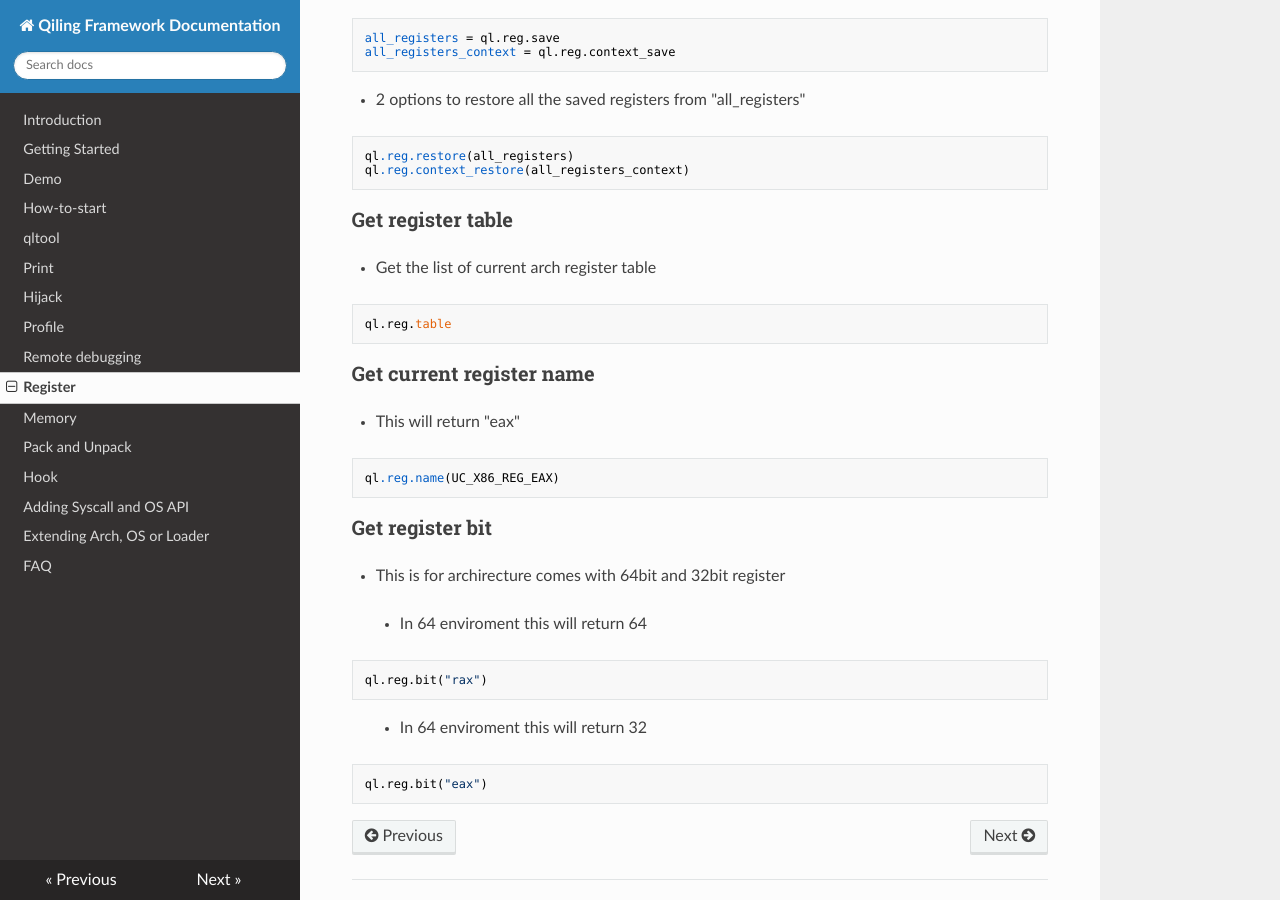
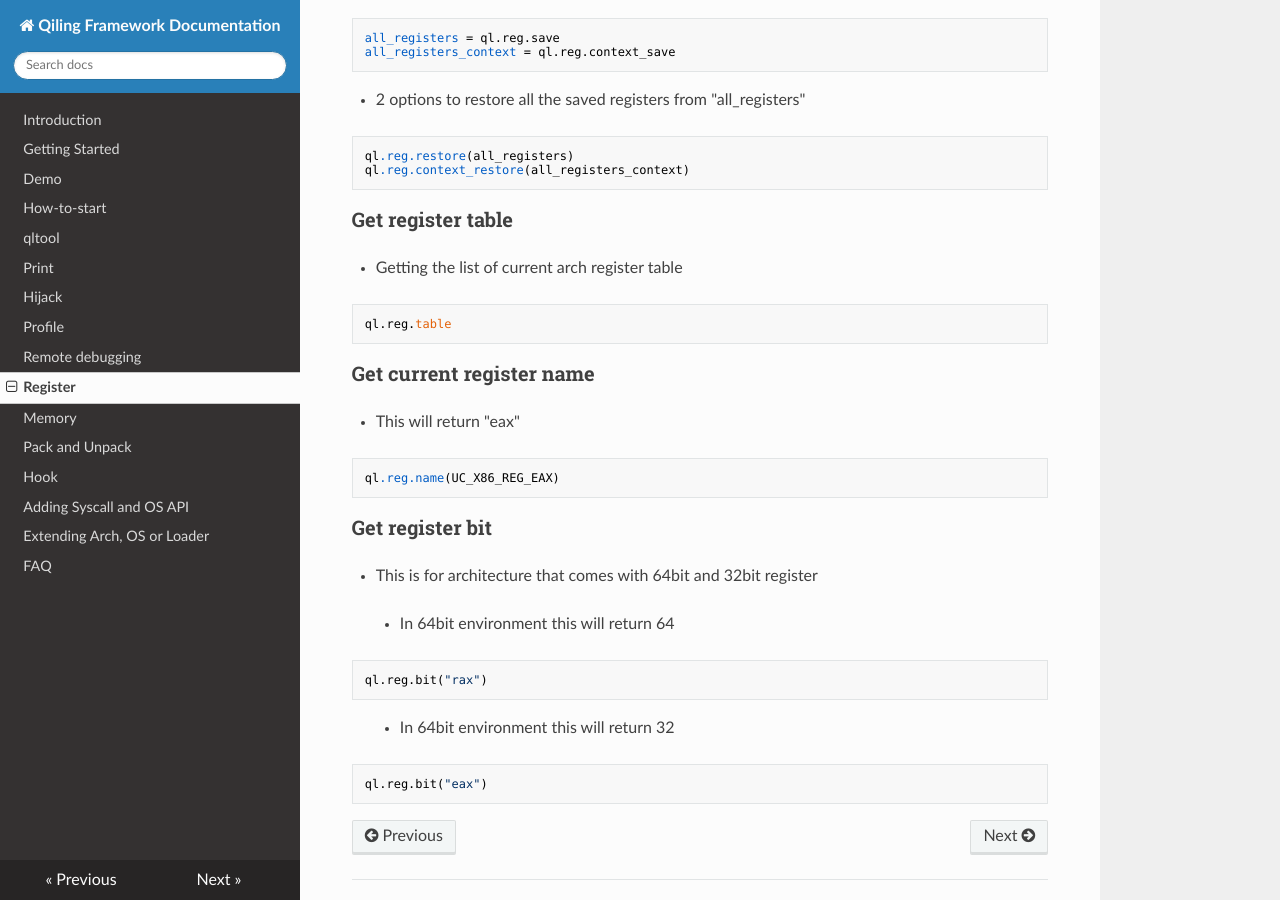
Before and after one commit to qilingframework/rtfd.io, an MkDocs documentation site: the page built from docs/register.md, in a window 1280 px wide and 900 px high, scrolled down 1285 px. Built offline with MkDocs 1.6.1, drawn with Linux system fonts in a browser that asks for light colours; nearby versions of some CDN libraries; some of the changed text lies outside the part shown.

Commit message:
Update register.md

````diff
--- a/docs/register.md
+++ b/docs/register.md
@@ -71,7 +71,7 @@ ql.reg.context_restore(all_registers_context)
 
 
 ### Get register table
-- Get the list of current arch register table
+- Getting the list of current arch register table
 ```
 ql.reg.table
 ```
@@ -84,14 +84,14 @@ ql.reg.name(UC_X86_REG_EAX)
 
 
 ### Get register bit
-- This is for archirecture comes with 64bit and 32bit register
+- This is for architecture that comes with 64bit and 32bit register
 
-> - In 64 enviroment this will return 64
+> - In 64bit environment this will return 64
 ```
 ql.reg.bit("rax")
 ```
 
-> - In 64 enviroment this will return 32
+> - In 64bit environment this will return 32
 ```
 ql.reg.bit("eax")
 ```
````
Also changed, not shown: other parts of docs/register.md (+5 -5 lines).
